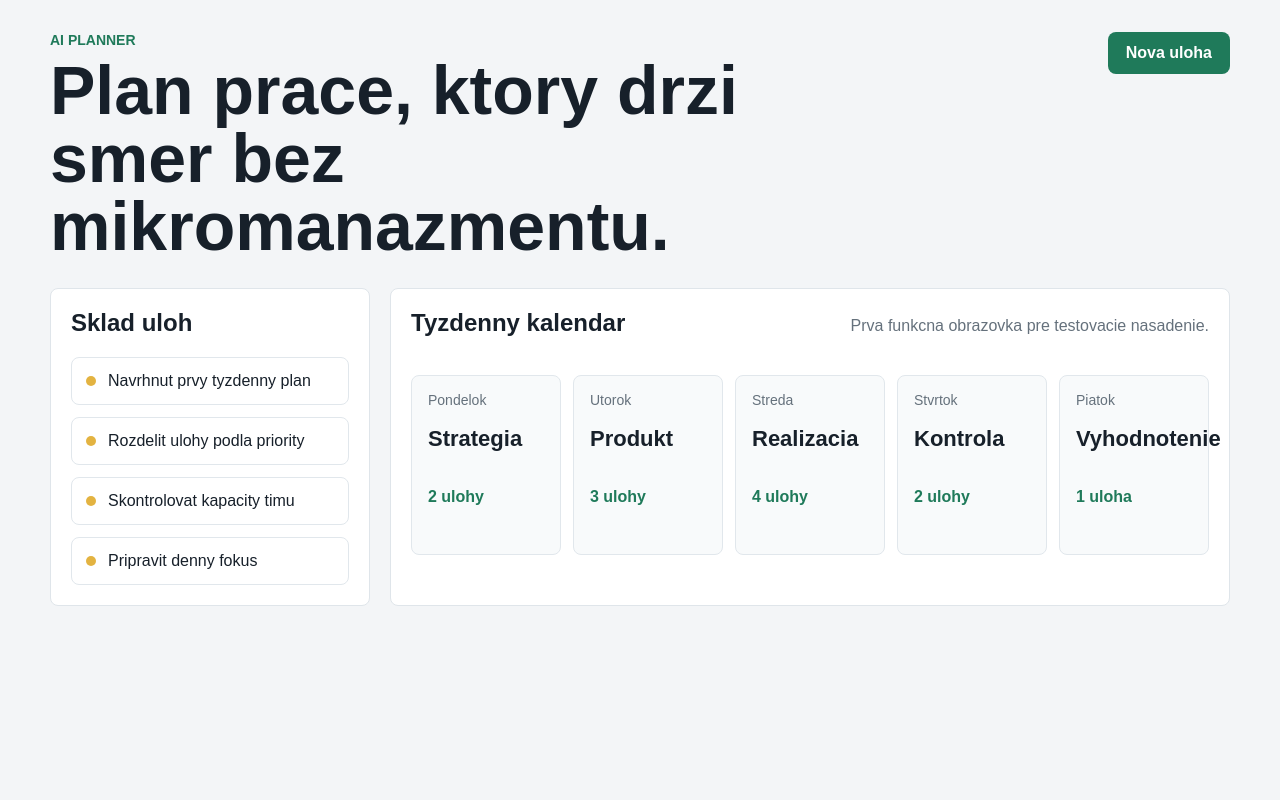
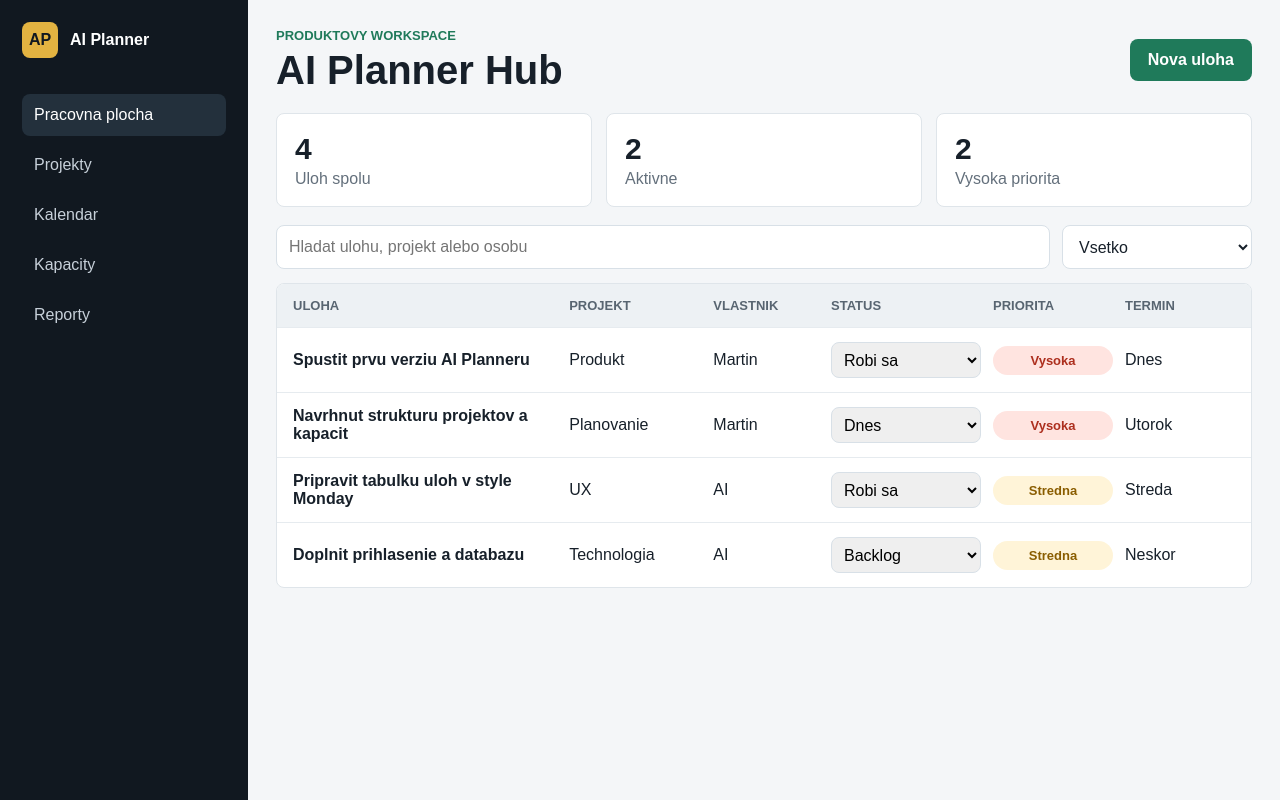
Before and after one commit to martinhavlik-sys/ai-planner, a Next.js app: page / in a window 1280 px wide. Built offline with nearby package versions, Linux system fonts and the light colour scheme.

Commit message:
Add files via upload

```diff
--- a/app/globals.css
+++ b/app/globals.css
@@ -1,14 +1,14 @@
-* {
-  box-sizing: border-box;
-}
+* { box-sizing: border-box; }
 
 body {
   margin: 0;
   min-height: 100vh;
-  background: #f3f5f7;
+  background: #f4f6f8;
   color: #17202a;
   font-family: Arial, Helvetica, sans-serif;
 }
+
+button, input, select { font: inherit; }
 
 button {
   border: 0;
@@ -16,144 +16,212 @@ button {
   background: #1f7a5a;
   color: white;
   cursor: pointer;
-  font: inherit;
   font-weight: 700;
   padding: 12px 18px;
 }
 
-.shell {
+.appShell {
+  display: grid;
+  grid-template-columns: 248px minmax(0, 1fr);
   min-height: 100vh;
-  padding: 32px;
 }
 
-.workspace {
-  max-width: 1180px;
-  margin: 0 auto;
+.sidebar {
+  background: #111820;
+  color: white;
+  padding: 22px;
 }
 
-.topbar {
-  align-items: start;
+.brand {
+  align-items: center;
   display: flex;
-  gap: 24px;
+  gap: 12px;
+  margin-bottom: 36px;
+}
+
+.brand span {
+  align-items: center;
+  background: #e3b341;
+  border-radius: 8px;
+  color: #111820;
+  display: grid;
+  font-weight: 800;
+  height: 36px;
+  place-items: center;
+  width: 36px;
+}
+
+nav { display: grid; gap: 8px; }
+
+nav a {
+  border-radius: 8px;
+  color: #c7d0d9;
+  padding: 12px;
+}
+
+nav a.active {
+  background: #23303c;
+  color: white;
+}
+
+.content { padding: 28px; }
+
+.header {
+  align-items: center;
+  display: flex;
+  gap: 20px;
   justify-content: space-between;
-  margin-bottom: 28px;
+  margin-bottom: 22px;
 }
 
 .eyebrow {
   color: #1f7a5a;
-  font-size: 14px;
+  font-size: 13px;
   font-weight: 800;
-  margin: 0 0 8px;
+  margin: 0 0 6px;
   text-transform: uppercase;
 }
 
 h1 {
-  font-size: clamp(34px, 6vw, 68px);
-  line-height: 1;
+  font-size: 40px;
+  line-height: 1.05;
   margin: 0;
-  max-width: 820px;
 }
 
-h2,
-h3,
-p {
-  margin-top: 0;
+h2, p { margin-top: 0; }
+
+.stats {
+  display: grid;
+  gap: 14px;
+  grid-template-columns: repeat(3, minmax(0, 1fr));
+  margin-bottom: 18px;
 }
 
-.grid {
-  display: grid;
-  gap: 20px;
-  grid-template-columns: 320px 1fr;
-}
-
-.panel,
-.calendar {
+.stats article, .board, .modal {
   background: white;
   border: 1px solid #dfe5ea;
   border-radius: 8px;
-  padding: 20px;
 }
 
-.taskList {
-  display: grid;
-  gap: 12px;
+.stats article { padding: 18px; }
+
+.stats span {
+  display: block;
+  font-size: 30px;
+  font-weight: 800;
+  margin-bottom: 4px;
 }
 
-.task {
-  align-items: center;
-  border: 1px solid #e1e7ec;
-  border-radius: 8px;
-  display: grid;
-  gap: 12px;
-  grid-template-columns: 10px 1fr;
-  padding: 14px;
-}
-
-.task span {
-  background: #e3b341;
-  border-radius: 999px;
-  height: 10px;
-  width: 10px;
-}
-
-.task p {
+.stats p {
+  color: #64707c;
   margin: 0;
 }
 
-.calendarHeader {
-  align-items: baseline;
-  display: flex;
-  gap: 16px;
-  justify-content: space-between;
-  margin-bottom: 18px;
+.toolbar {
+  display: grid;
+  gap: 12px;
+  grid-template-columns: 1fr 190px;
+  margin-bottom: 14px;
 }
 
-.calendarHeader p {
-  color: #65717c;
+.toolbar input, .toolbar select, .modal input, .modal select {
+  background: white;
+  border: 1px solid #d8e0e7;
+  border-radius: 8px;
+  color: #17202a;
+  min-height: 44px;
+  padding: 0 12px;
+  width: 100%;
 }
 
-.days {
+.board { overflow: hidden; }
+
+.tableHeader, .taskRow {
   display: grid;
   gap: 12px;
-  grid-template-columns: repeat(5, minmax(0, 1fr));
+  grid-template-columns: minmax(260px, 2fr) 1fr 0.8fr 150px 120px 110px;
+  padding: 14px 16px;
 }
 
-.day {
-  background: #f8fafb;
-  border: 1px solid #e1e7ec;
-  border-radius: 8px;
-  min-height: 180px;
-  padding: 16px;
+.tableHeader {
+  background: #edf1f4;
+  color: #586571;
+  font-size: 13px;
+  font-weight: 800;
+  text-transform: uppercase;
 }
 
-.day p {
-  color: #65717c;
-  font-size: 14px;
-  margin-bottom: 18px;
+.taskRow {
+  align-items: center;
+  border-top: 1px solid #e6ebef;
 }
 
-.day h3 {
-  font-size: 22px;
-  margin-bottom: 36px;
+.taskRow select {
+  border: 1px solid #d8e0e7;
+  border-radius: 8px;
+  min-height: 36px;
+  padding: 0 8px;
 }
 
-.day span {
-  color: #1f7a5a;
+.priority {
+  border-radius: 999px;
+  display: inline-flex;
+  font-size: 13px;
   font-weight: 800;
+  justify-content: center;
+  padding: 7px 10px;
 }
 
-@media (max-width: 820px) {
-  .shell {
-    padding: 20px;
-  }
+.priority.nizka { background: #e8f3ec; color: #1f7a5a; }
+.priority.stredna { background: #fff4d8; color: #8a5d00; }
+.priority.vysoka { background: #ffe4e0; color: #ad2f1e; }
 
-  .topbar,
-  .calendarHeader {
-    display: grid;
-  }
+.modalBackdrop {
+  background: rgba(17, 24, 32, 0.48);
+  display: grid;
+  inset: 0;
+  padding: 20px;
+  place-items: center;
+  position: fixed;
+}
 
-  .grid,
-  .days {
-    grid-template-columns: 1fr;
-  }
+.modal {
+  display: grid;
+  gap: 16px;
+  max-width: 720px;
+  padding: 22px;
+  width: 100%;
 }
+
+.modalHeader {
+  align-items: center;
+  display: flex;
+  justify-content: space-between;
+}
+
+.modalHeader h2 { margin: 0; }
+.ghost { background: #eef2f5; color: #17202a; }
+
+.modal label {
+  color: #586571;
+  display: grid;
+  font-size: 14px;
+  font-weight: 700;
+  gap: 8px;
+}
+
+.formGrid {
+  display: grid;
+  gap: 14px;
+  grid-template-columns: repeat(2, minmax(0, 1fr));
+}
+
+@media (max-width: 980px) {
+  .appShell { grid-template-columns: 1fr; }
+  .sidebar { display: none; }
+  .content { padding: 18px; }
+  .stats, .toolbar, .formGrid { grid-template-columns: 1fr; }
+  .header { align-items: stretch; display: grid; }
+  .board { overflow-x: auto; }
+  .tableHeader, .taskRow { min-width: 920px; }
+}
--- a/app/page.tsx
+++ b/app/page.tsx
@@ -1,60 +1,127 @@
-const backlog = [
-  "Navrhnut prvy tyzdenny plan",
-  "Rozdelit ulohy podla priority",
-  "Skontrolovat kapacity timu",
-  "Pripravit denny fokus"
-];
+"use client";
 
-const calendar = [
-  ["Pondelok", "Strategia", "2 ulohy"],
-  ["Utorok", "Produkt", "3 ulohy"],
-  ["Streda", "Realizacia", "4 ulohy"],
-  ["Stvrtok", "Kontrola", "2 ulohy"],
-  ["Piatok", "Vyhodnotenie", "1 uloha"]
+import { FormEvent, useMemo, useState } from "react";
+
+type Status = "Backlog" | "Dnes" | "Robi sa" | "Caka" | "Hotovo";
+type Priority = "Nizka" | "Stredna" | "Vysoka";
+
+type Task = {
+  id: number;
+  name: string;
+  project: string;
+  owner: string;
+  status: Status;
+  priority: Priority;
+  due: string;
+};
+
+const statuses: Status[] = ["Backlog", "Dnes", "Robi sa", "Caka", "Hotovo"];
+const priorities: Priority[] = ["Nizka", "Stredna", "Vysoka"];
+
+const initialTasks: Task[] = [
+  { id: 1, name: "Spustit prvu verziu AI Planneru", project: "Produkt", owner: "Martin", status: "Robi sa", priority: "Vysoka", due: "Dnes" },
+  { id: 2, name: "Navrhnut strukturu projektov a kapacit", project: "Planovanie", owner: "Martin", status: "Dnes", priority: "Vysoka", due: "Utorok" },
+  { id: 3, name: "Pripravit tabulku uloh v style Monday", project: "UX", owner: "AI", status: "Robi sa", priority: "Stredna", due: "Streda" },
+  { id: 4, name: "Doplnit prihlasenie a databazu", project: "Technologia", owner: "AI", status: "Backlog", priority: "Stredna", due: "Neskor" }
 ];
 
 export default function Home() {
+  const [tasks, setTasks] = useState<Task[]>(initialTasks);
+  const [isFormOpen, setIsFormOpen] = useState(false);
+  const [query, setQuery] = useState("");
+  const [statusFilter, setStatusFilter] = useState<Status | "Vsetko">("Vsetko");
+
+  const visibleTasks = useMemo(() => {
+    return tasks.filter((task) => {
+      const matchesQuery = `${task.name} ${task.project} ${task.owner}`.toLowerCase().includes(query.toLowerCase());
+      const matchesStatus = statusFilter === "Vsetko" || task.status === statusFilter;
+      return matchesQuery && matchesStatus;
+    });
+  }, [query, statusFilter, tasks]);
+
+  function addTask(event: FormEvent<HTMLFormElement>) {
+    event.preventDefault();
+    const form = new FormData(event.currentTarget);
+    const name = String(form.get("name") || "").trim();
+    if (!name) return;
+
+    setTasks((current) => [
+      {
+        id: Date.now(),
+        name,
+        project: String(form.get("project") || "Produkt"),
+        owner: String(form.get("owner") || "Martin"),
+        status: String(form.get("status") || "Backlog") as Status,
+        priority: String(form.get("priority") || "Stredna") as Priority,
+        due: String(form.get("due") || "Tento tyzden")
+      },
+      ...current
+    ]);
+    setIsFormOpen(false);
+    event.currentTarget.reset();
+  }
+
+  function updateStatus(id: number, status: Status) {
+    setTasks((current) => current.map((task) => (task.id === id ? { ...task, status } : task)));
+  }
+
   return (
-    <main className="shell">
-      <section className="workspace">
-        <header className="topbar">
-          <div>
-            <p className="eyebrow">AI Planner</p>
-            <h1>Plan prace, ktory drzi smer bez mikromanazmentu.</h1>
-          </div>
-          <button>Nova uloha</button>
+    <main className="appShell">
+      <aside className="sidebar">
+        <div className="brand"><span>AP</span><strong>AI Planner</strong></div>
+        <nav><a className="active">Pracovna plocha</a><a>Projekty</a><a>Kalendar</a><a>Kapacity</a><a>Reporty</a></nav>
+      </aside>
+
+      <section className="content">
+        <header className="header">
+          <div><p className="eyebrow">Produktovy workspace</p><h1>AI Planner Hub</h1></div>
+          <button onClick={() => setIsFormOpen(true)}>Nova uloha</button>
         </header>
 
-        <div className="grid">
-          <aside className="panel">
-            <h2>Sklad uloh</h2>
-            <div className="taskList">
-              {backlog.map((task) => (
-                <article className="task" key={task}>
-                  <span />
-                  <p>{task}</p>
-                </article>
-              ))}
+        <section className="stats" aria-label="Prehlad">
+          <article><span>{tasks.length}</span><p>Uloh spolu</p></article>
+          <article><span>{tasks.filter((task) => task.status === "Robi sa").length}</span><p>Aktivne</p></article>
+          <article><span>{tasks.filter((task) => task.priority === "Vysoka").length}</span><p>Vysoka priorita</p></article>
+        </section>
+
+        <section className="toolbar">
+          <input aria-label="Hladat ulohy" onChange={(event) => setQuery(event.target.value)} placeholder="Hladat ulohu, projekt alebo osobu" value={query} />
+          <select aria-label="Filtrovat status" onChange={(event) => setStatusFilter(event.target.value as Status | "Vsetko")} value={statusFilter}>
+            <option>Vsetko</option>
+            {statuses.map((status) => <option key={status}>{status}</option>)}
+          </select>
+        </section>
+
+        <section className="board">
+          <div className="tableHeader"><span>Uloha</span><span>Projekt</span><span>Vlastnik</span><span>Status</span><span>Priorita</span><span>Termin</span></div>
+          {visibleTasks.map((task) => (
+            <article className="taskRow" key={task.id}>
+              <strong>{task.name}</strong><span>{task.project}</span><span>{task.owner}</span>
+              <select value={task.status} onChange={(event) => updateStatus(task.id, event.target.value as Status)}>
+                {statuses.map((status) => <option key={status}>{status}</option>)}
+              </select>
+              <span className={`priority ${task.priority.toLowerCase()}`}>{task.priority}</span><span>{task.due}</span>
+            </article>
+          ))}
+        </section>
+      </section>
+
+      {isFormOpen ? (
+        <div className="modalBackdrop" role="presentation">
+          <form className="modal" onSubmit={addTask}>
+            <div className="modalHeader"><h2>Nova uloha</h2><button type="button" className="ghost" onClick={() => setIsFormOpen(false)}>Zavriet</button></div>
+            <label>Nazov ulohy<input name="name" placeholder="Napriklad: pripravit prihlasenie" required /></label>
+            <div className="formGrid">
+              <label>Projekt<input name="project" defaultValue="Produkt" /></label>
+              <label>Vlastnik<input name="owner" defaultValue="Martin" /></label>
+              <label>Status<select name="status" defaultValue="Backlog">{statuses.map((status) => <option key={status}>{status}</option>)}</select></label>
+              <label>Priorita<select name="priority" defaultValue="Stredna">{priorities.map((priority) => <option key={priority}>{priority}</option>)}</select></label>
             </div>
-          </aside>
-
-          <section className="calendar">
-            <div className="calendarHeader">
-              <h2>Tyzdenny kalendar</h2>
-              <p>Prva funkcna obrazovka pre testovacie nasadenie.</p>
-            </div>
-            <div className="days">
-              {calendar.map(([day, focus, load]) => (
-                <article className="day" key={day}>
-                  <p>{day}</p>
-                  <h3>{focus}</h3>
-                  <span>{load}</span>
-                </article>
-              ))}
-            </div>
-          </section>
+            <label>Termin<input name="due" defaultValue="Tento tyzden" /></label>
+            <button type="submit">Pridat ulohu</button>
+          </form>
         </div>
-      </section>
+      ) : null}
     </main>
   );
 }
--- a/tsconfig.json
+++ b/tsconfig.json
@@ -1,5 +1,6 @@
 {
   "compilerOptions": {
+    "target": "es5",
     "lib": ["dom", "dom.iterable", "esnext"],
     "allowJs": true,
     "skipLibCheck": true,
```
